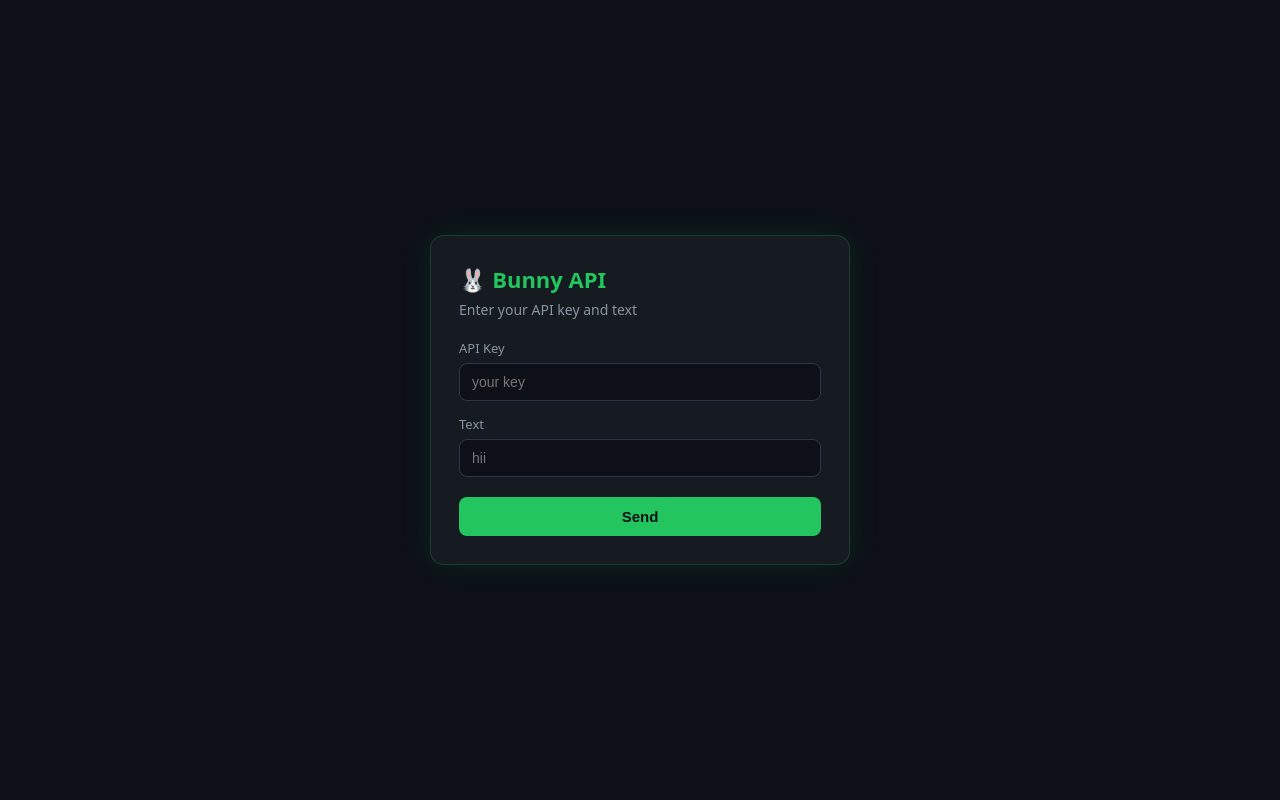
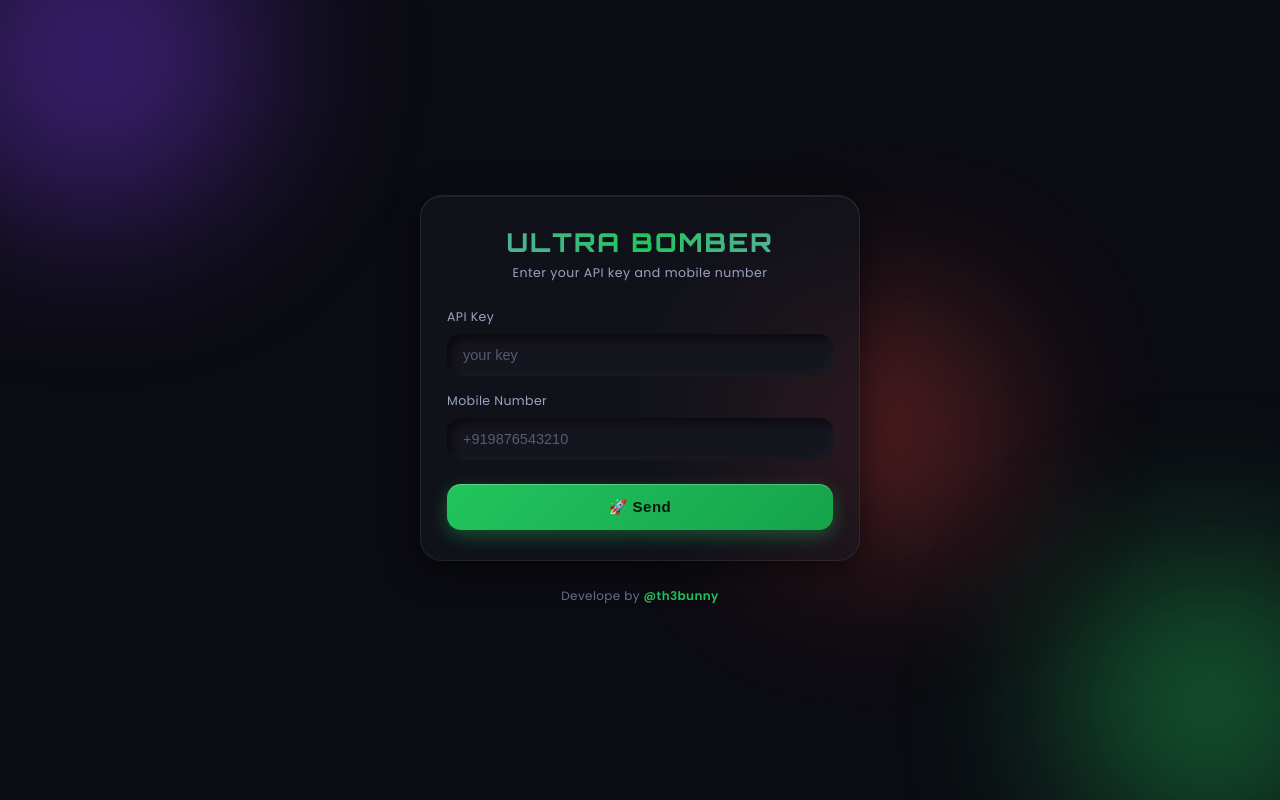
Before and after one commit to ause97818-arch/Chapi, a website: page index.html in a window 1280 px wide. Drawn offline with Linux system fonts and the light colour scheme.

Commit message:
Update index.html

```diff
--- a/index.html
+++ b/index.html
@@ -3,98 +3,231 @@
 <head>
 <meta charset="UTF-8">
 <meta name="viewport" content="width=device-width, initial-scale=1.0">
-<title>Bunny API</title>
+<title>ULTRA BOMBER</title>
+<link rel="preconnect" href="https://fonts.googleapis.com">
+<link href="https://fonts.googleapis.com/css2?family=Orbitron:wght@600;800&family=Poppins:wght@400;500;600;700&display=swap" rel="stylesheet">
 <style>
   * { box-sizing: border-box; }
-  body {
+  html, body {
     margin: 0;
     min-height: 100vh;
+    font-family: 'Poppins', sans-serif;
+    background: #0b0c12;
+    color: #eaf0ff;
+    overflow-x: hidden;
+  }
+  body {
     display: flex;
     align-items: center;
     justify-content: center;
-    background: #0d1117;
-    font-family: system-ui, -apple-system, Segoe UI, Roboto, sans-serif;
-    color: #e6edf3;
-    padding: 20px;
+    padding: 30px 16px;
+    position: relative;
   }
+
+  /* animated glow orbs */
+  .orb {
+    position: fixed;
+    border-radius: 50%;
+    filter: blur(90px);
+    opacity: 0.45;
+    z-index: 0;
+    animation: float 10s ease-in-out infinite;
+  }
+  .orb1 { width: 320px; height: 320px; background: #7c3aed; top: -80px; left: -80px; }
+  .orb2 { width: 280px; height: 280px; background: #22c55e; bottom: -60px; right: -60px; animation-delay: 2s; }
+  .orb3 { width: 220px; height: 220px; background: #ef4444; top: 40%; left: 60%; animation-delay: 4s; }
+
+  @keyframes float {
+    0%, 100% { transform: translateY(0) translateX(0); }
+    50% { transform: translateY(-25px) translateX(15px); }
+  }
+
+  .wrap {
+    position: relative;
+    z-index: 2;
+    width: 100%;
+    max-width: 440px;
+  }
+
   .card {
-    background: #161b22;
-    border: 1px solid #22c55e33;
-    border-radius: 14px;
-    padding: 28px;
-    width: 100%;
-    max-width: 420px;
-    box-shadow: 0 0 30px #22c55e1a;
+    background: rgba(22, 24, 34, 0.55);
+    backdrop-filter: blur(22px);
+    -webkit-backdrop-filter: blur(22px);
+    border: 1px solid rgba(255,255,255,0.08);
+    border-radius: 22px;
+    padding: 30px 26px;
+    box-shadow:
+      0 8px 32px rgba(0,0,0,0.55),
+      inset 0 1px 0 rgba(255,255,255,0.06);
   }
-  h1 {
-    margin: 0 0 6px;
-    font-size: 22px;
-    color: #22c55e;
+
+  .title {
+    font-family: 'Orbitron', sans-serif;
+    font-weight: 800;
+    font-size: 26px;
+    letter-spacing: 2px;
+    text-align: center;
+    background: linear-gradient(90deg, #a78bfa, #22c55e, #a78bfa);
+    background-size: 200% auto;
+    -webkit-background-clip: text;
+    background-clip: text;
+    color: transparent;
+    animation: shine 4s linear infinite;
+    margin: 0;
   }
-  p.sub {
-    margin: 0 0 20px;
-    color: #8b949e;
-    font-size: 14px;
+  @keyframes shine {
+    to { background-position: 200% center; }
   }
+
+  .subtitle {
+    text-align: center;
+    color: #9aa4c2;
+    font-size: 12.5px;
+    margin: 6px 0 26px;
+    letter-spacing: 0.5px;
+  }
+
   label {
     display: block;
+    font-size: 12.5px;
+    color: #9aa4c2;
+    margin: 16px 0 8px;
+    letter-spacing: 0.4px;
+  }
+
+  .neu-input {
+    width: 100%;
+    padding: 13px 16px;
+    border-radius: 14px;
+    border: none;
+    background: #14151d;
+    color: #eaf0ff;
+    font-size: 14.5px;
+    outline: none;
+    box-shadow:
+      inset 4px 4px 8px rgba(0,0,0,0.55),
+      inset -4px -4px 8px rgba(255,255,255,0.03);
+    transition: box-shadow 0.25s ease;
+  }
+  .neu-input:focus {
+    box-shadow:
+      inset 4px 4px 8px rgba(0,0,0,0.6),
+      inset -4px -4px 8px rgba(255,255,255,0.04),
+      0 0 0 2px #22c55e55;
+  }
+  .neu-input::placeholder { color: #565b73; }
+
+  button.send {
+    width: 100%;
+    margin-top: 24px;
+    padding: 14px;
+    border: none;
+    border-radius: 14px;
+    background: linear-gradient(135deg, #22c55e, #16a34a);
+    color: #06170c;
+    font-weight: 700;
+    font-size: 15px;
+    letter-spacing: 0.5px;
+    cursor: pointer;
+    box-shadow:
+      0 6px 18px rgba(34,197,94,0.35),
+      inset 0 1px 0 rgba(255,255,255,0.25);
+    transition: transform 0.15s ease, box-shadow 0.15s ease;
+  }
+  button.send:hover { transform: translateY(-2px); box-shadow: 0 10px 24px rgba(34,197,94,0.45); }
+  button.send:active { transform: translateY(0); }
+  button.send:disabled { opacity: 0.55; cursor: not-allowed; transform: none; }
+
+  .result-box {
+    margin-top: 22px;
+    display: none;
+    border-radius: 16px;
+    padding: 18px;
+    background: rgba(13,14,20,0.75);
+    border: 1px solid rgba(255,255,255,0.07);
+    box-shadow: inset 0 0 0 1px rgba(255,255,255,0.02);
+    font-family: 'Courier New', monospace;
     font-size: 13px;
-    color: #8b949e;
-    margin: 14px 0 6px;
-  }
-  input {
-    width: 100%;
-    padding: 10px 12px;
-    border-radius: 8px;
-    border: 1px solid #30363d;
-    background: #0d1117;
-    color: #e6edf3;
-    font-size: 14px;
-    outline: none;
-  }
-  input:focus { border-color: #22c55e; }
-  button {
-    width: 100%;
-    margin-top: 20px;
-    padding: 11px;
-    border: none;
-    border-radius: 8px;
-    background: #22c55e;
-    color: #0d1117;
-    font-weight: 600;
-    font-size: 15px;
-    cursor: pointer;
-  }
-  button:disabled { opacity: 0.6; cursor: not-allowed; }
-  pre {
-    margin-top: 18px;
-    background: #0d1117;
-    border: 1px solid #30363d;
-    border-radius: 8px;
-    padding: 14px;
-    font-size: 13px;
+    line-height: 1.65;
     white-space: pre-wrap;
     word-break: break-word;
-    display: none;
+    animation: fadeIn 0.4s ease;
   }
+  @keyframes fadeIn {
+    from { opacity: 0; transform: translateY(6px); }
+    to { opacity: 1; transform: translateY(0); }
+  }
+
+  .k { color: #7dd3fc; }
+  .s { color: #86efac; }
+  .n { color: #fca5a5; }
+  .b { color: #fbbf24; }
+
+  .footer {
+    text-align: center;
+    margin-top: 26px;
+    font-size: 12px;
+    color: #6b7191;
+    letter-spacing: 0.4px;
+  }
+  .footer span { color: #22c55e; font-weight: 600; }
+
+  .spinner {
+    display: inline-block;
+    width: 15px;
+    height: 15px;
+    border: 2px solid rgba(6,23,12,0.4);
+    border-top-color: #06170c;
+    border-radius: 50%;
+    animation: spin 0.7s linear infinite;
+    vertical-align: middle;
+    margin-right: 8px;
+  }
+  @keyframes spin { to { transform: rotate(360deg); } }
 </style>
 </head>
 <body>
+
+<div class="orb orb1"></div>
+<div class="orb orb2"></div>
+<div class="orb orb3"></div>
+
+<div class="wrap">
   <div class="card">
-    <h1>🐰 Bunny API</h1>
-    <p class="sub">Enter your API key and text</p>
+    <h1 class="title">ULTRA BOMBER</h1>
+    <p class="subtitle">Enter your API key and mobile number</p>
 
     <label for="key">API Key</label>
-    <input id="key" type="text" placeholder="your key">
+    <input id="key" class="neu-input" type="text" placeholder="your key">
 
-    <label for="text">Text</label>
-    <input id="text" type="text" placeholder="hii">
+    <label for="text">Mobile Number</label>
+    <input id="text" class="neu-input" type="text" placeholder="+919876543210">
 
-    <button id="sendBtn" onclick="sendRequest()">Send</button>
-    <pre id="output"></pre>
+    <button class="send" id="sendBtn" onclick="sendRequest()">🚀 Send</button>
+
+    <div id="output" class="result-box"></div>
   </div>
 
+  <div class="footer">Develope by <span>@th3bunny</span></div>
+</div>
+
 <script>
+function syntaxHighlight(json) {
+  json = json.replace(/&/g, '&amp;').replace(/</g, '&lt;').replace(/>/g, '&gt;');
+  return json.replace(
+    /("(\\u[a-zA-Z0-9]{4}|\\[^u]|[^\\"])*"(\s*:)?|\b(true|false)\b|null|-?\d+(?:\.\d*)?(?:[eE][+\-]?\d+)?)/g,
+    function (match) {
+      let cls = 'n';
+      if (/^"/.test(match)) {
+        cls = /:$/.test(match) ? 'k' : 's';
+      } else if (/true|false/.test(match)) {
+        cls = 'b';
+      }
+      return '<span class="' + cls + '">' + match + '</span>';
+    }
+  );
+}
+
 async function sendRequest() {
   const key = document.getElementById('key').value.trim();
   const text = document.getElementById('text').value.trim();
@@ -103,24 +236,24 @@ async function sendRequest() {
 
   if (!key || !text) {
     out.style.display = 'block';
-    out.textContent = 'Please enter both key and text.';
+    out.innerHTML = '⚠️ Please enter both key and mobile number.';
     return;
   }
 
   btn.disabled = true;
-  btn.textContent = 'Sending...';
+  btn.innerHTML = '<span class="spinner"></span>Sending...';
   out.style.display = 'block';
-  out.textContent = 'Loading...';
+  out.innerHTML = 'Loading...';
 
   try {
     const res = await fetch(`/api?key=${encodeURIComponent(key)}&text=${encodeURIComponent(text)}`);
     const data = await res.json();
-    out.textContent = JSON.stringify(data, null, 2);
+    out.innerHTML = syntaxHighlight(JSON.stringify(data, null, 2));
   } catch (err) {
-    out.textContent = 'Error: ' + err.message;
+    out.innerHTML = '❌ Error: ' + err.message;
   } finally {
     btn.disabled = false;
-    btn.textContent = 'Send';
+    btn.innerHTML = '🚀 Send';
   }
 }
 </script>
```
